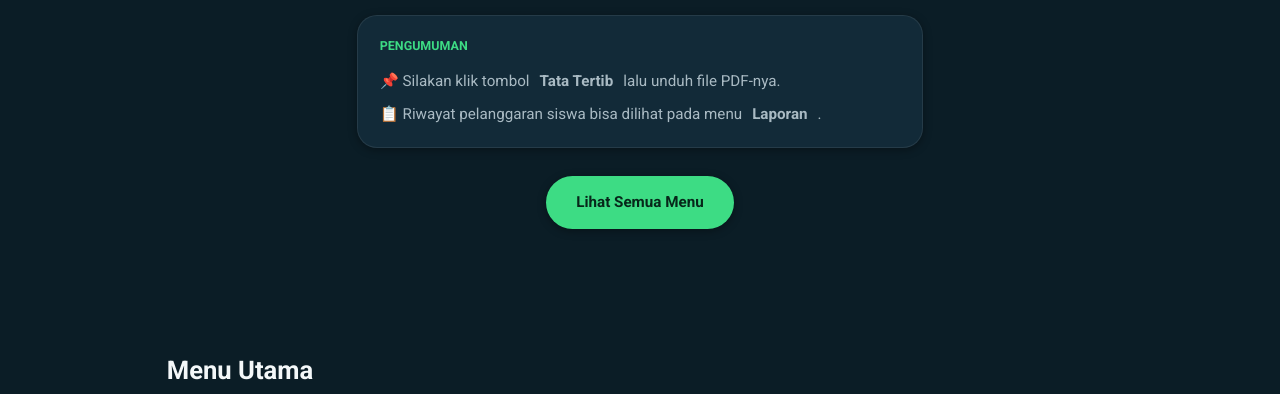
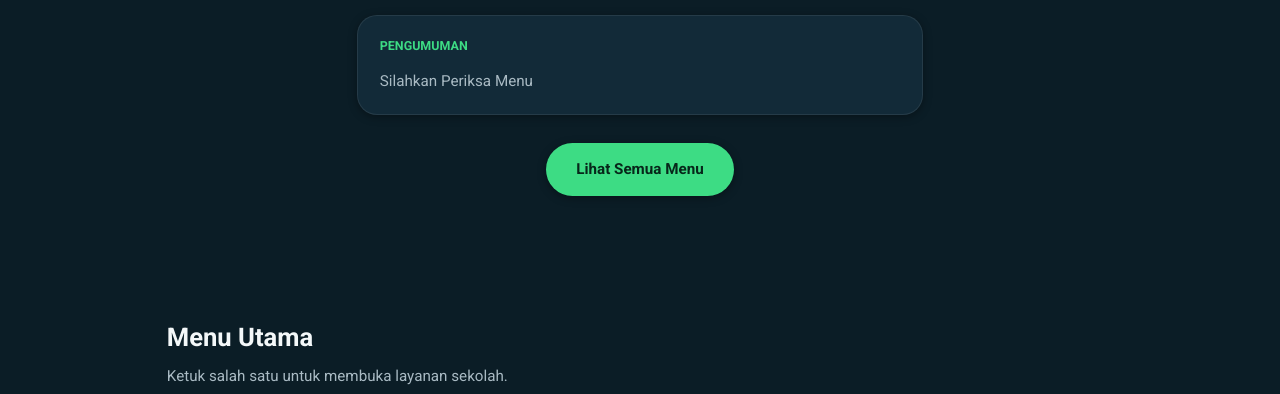
Before and after one commit to NardoTuns/SMPKRISTENBASAAN2026, a plain HTML site: page index.html in a window 1280 px wide. Shown: the part 331-725 px from the top of the page. Drawn offline with Linux system fonts and the light colour scheme.

Commit message:
Update index.html

```diff
--- a/index.html
+++ b/index.html
@@ -416,8 +416,8 @@ footer{
     <div class="notice-card">
         <h2>PENGUMUMAN</h2>
         <ul>
-            <li>📌 Silakan klik tombol <b>Tata Tertib</b> lalu unduh file PDF-nya.</li>
-            <li>📋 Riwayat pelanggaran siswa bisa dilihat pada menu <b>Laporan</b>.</li>
+            <li>Silahkan Periksa Menu</li>
+
         </ul>
     </div>
 
```
